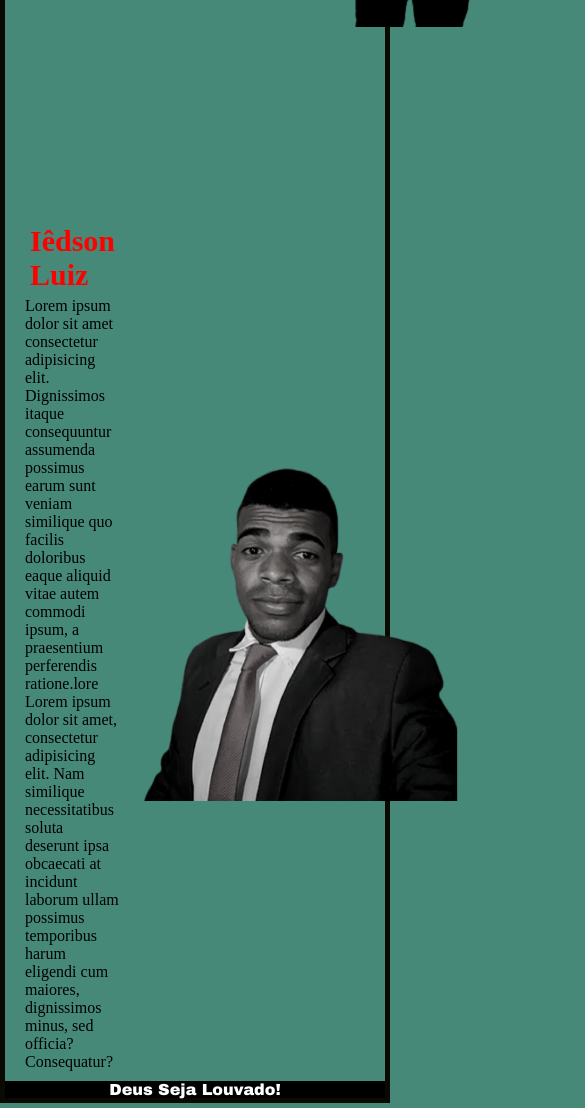
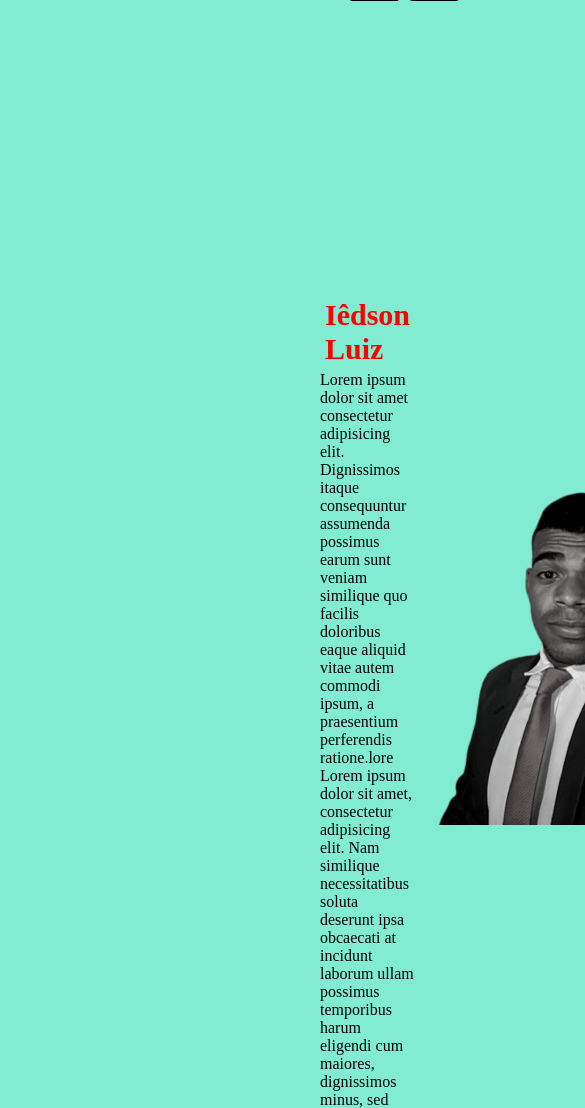
Before and after one commit to iedsonJc/CristoCraticos, a plain HTML site: page index.html in a window 390 px wide. Shown: the part 1080-2188 px from the top of the page, 585 px wide, since content can reach past the window. Drawn offline with Linux system fonts and the light colour scheme.

Commit message:
inicio do responsivo

```diff
--- a/css/style.css
+++ b/css/style.css
@@ -10,8 +10,11 @@
 
 /*configurações de todo o sites*/
 body {
-    border:solid 5px #0A0903;
-    background: #478978;
+
+    background: #82ecd2;
+
+
+
 
 }
 
@@ -75,8 +78,13 @@ header .reds .icon:hover{
 
 /*escopo do site*/
 main .container{
+    margin: auto;
     margin:10px;
     margin-top: 20px;
+
+    min-width: 320px;
+    max-width: 1000px;
+
 
 }
 main .title{
@@ -91,6 +99,7 @@ main .intro{
     font-size: larger;
     margin:5px;
     color: #000000;
+
 }
 main .conteudo{
     display: flex;
@@ -102,23 +111,25 @@ main .conteudo{
 
 /*post e resumo de edilson*/
 main .post{
-    width: 80%;
+
 }
 main .img{
     margin-left: 200px;
     margin-top: -200px;
+
 }
 
 
 /*post e resumo de iedson*/
 main .post1{
-    margin-top: 150px;
-    width: 80%;
+    margin-top: 250px;
+    margin-left: 300px;
 
 }
 main .img1{
     margin-top: -200px;
-    margin-right: 200px;
+    margin-right: -150px;
+
 }
 
 
```
